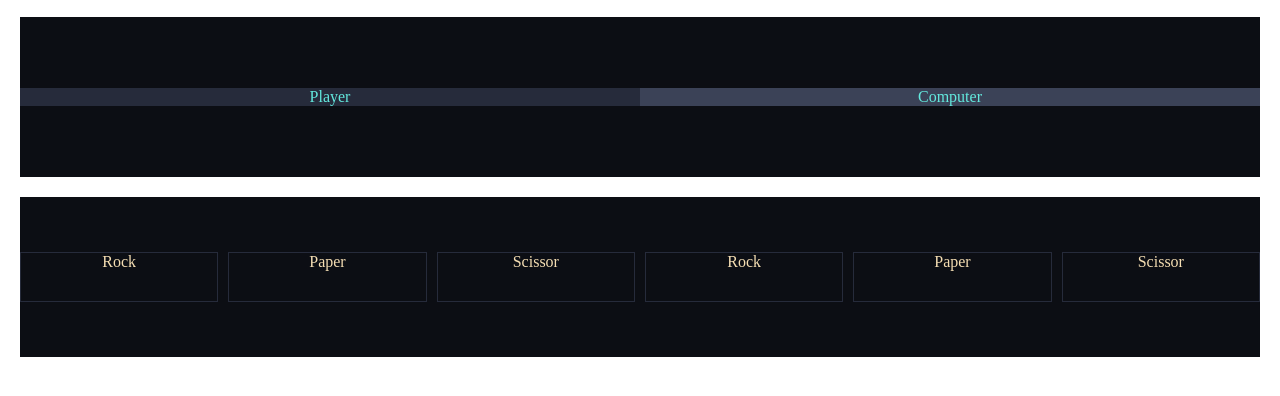
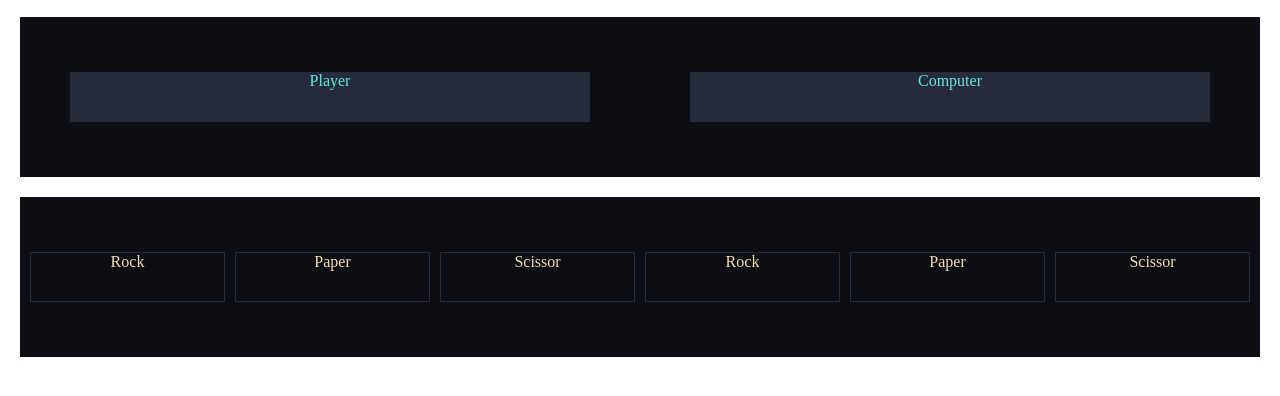
Before and after one commit to Akash-21K/1st_game, a plain HTML site: page index.html in a window 1280 px wide. Shown: the part 60-456 px from the top of the page. Drawn offline with Linux system fonts and the light colour scheme.

Commit message:
Add hello_world.txt

```diff
--- a/style.css
+++ b/style.css
@@ -28,13 +28,17 @@ h1 {
   align-self: center;
   text-align: center;
   background-color: #262b3b;
+  margin: 50px 50px;
+  height: 50px;
 }
 
 .contain2 {
   flex: 1;
   align-self: center;
   text-align: center;
-  background-color: #3b4257;
+  background-color: #262b3b;
+  margin: 50px 50px;
+  height: 50px;
 }
 
 .option {
@@ -58,6 +62,7 @@ h1 {
   flex: 1;
   text-align: center;
   border: 1px solid #262b3b;
+  margin-left: 10px;
 }
 .paperP {
   flex: 1;
@@ -98,4 +103,5 @@ h1 {
   text-align: center;
   border: 1px solid #262b3b;
   margin-left: 10px;
+  margin-right: 10px;
 }
```
Also changed, not shown: hello_world.txt.
